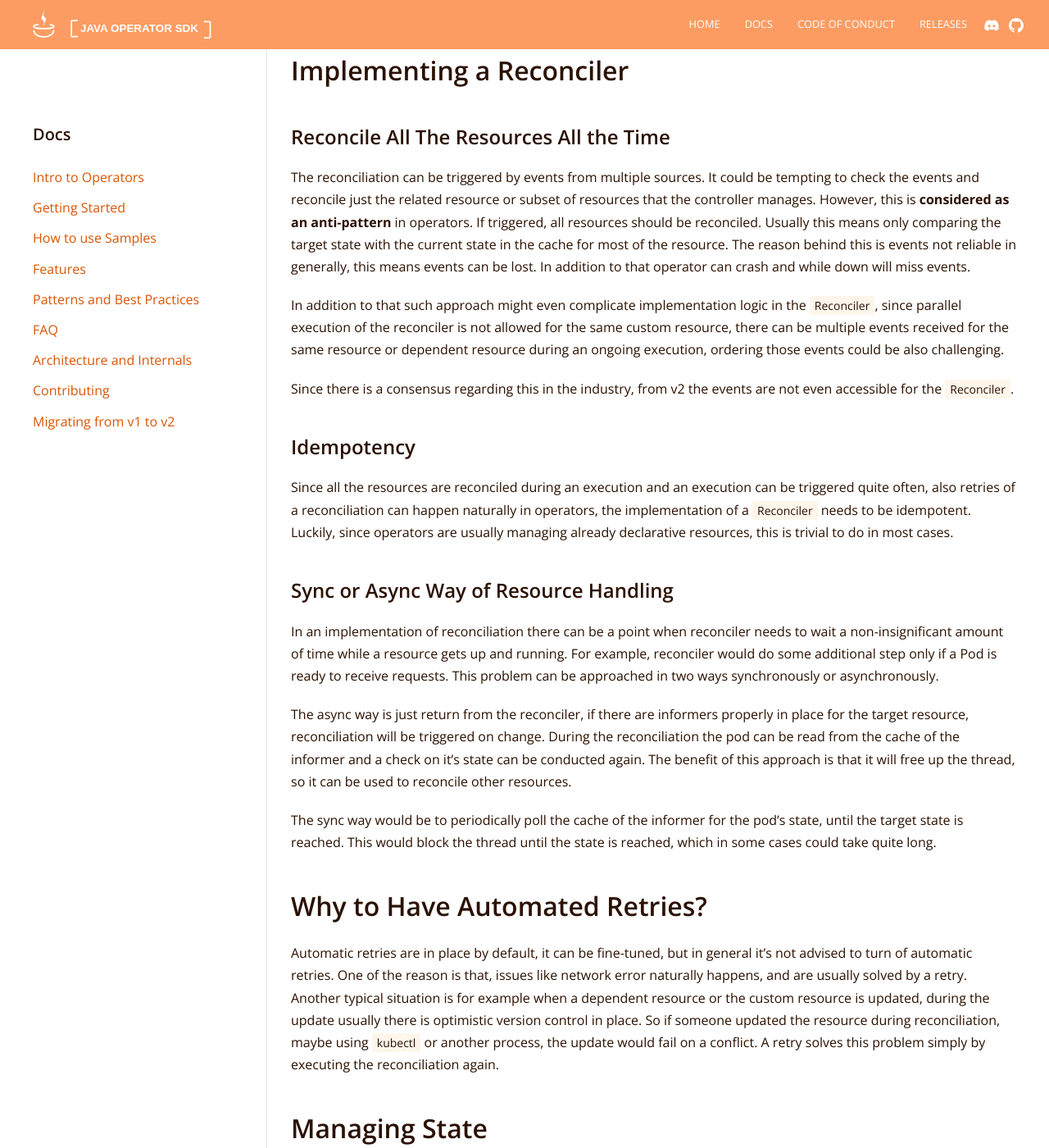
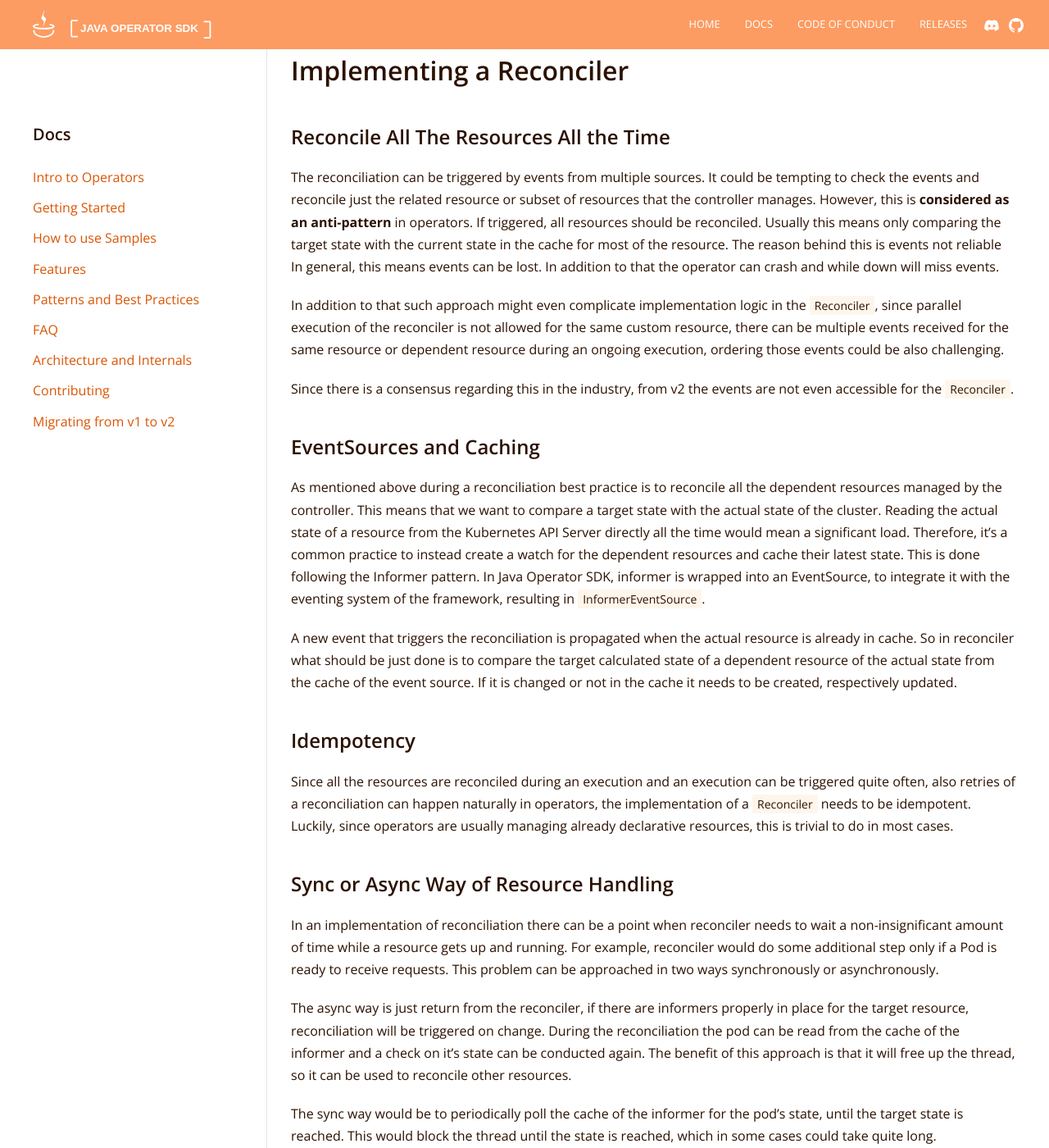
Before and after one commit to operator-framework/java-operator-sdk, a Jekyll site: the page built from docs/documentation/patterns-best-practices.md, in a window 1280 px wide and 1400 px high, scrolled down 293 px. Shown: the whole window at 82% size. Built offline with Jekyll 4.4.1, drawn with Linux system fonts in a browser that asks for light colours; nearby versions of some CDN libraries; some of the changed text lies outside the part shown.

Commit message:
docs: best practices

```diff
--- a/docs/documentation/patterns-best-practices.md
+++ b/docs/documentation/patterns-best-practices.md
@@ -17,11 +17,10 @@ See also best practices in [Operator SDK](https://sdk.operatorframework.io/docs/
 ### Reconcile All The Resources All the Time
 
 The reconciliation can be triggered by events from multiple sources. It could be tempting to check the events and
-reconcile just the related resource or subset of resources that the controller manages. However, this is **considered as an
-anti-pattern** in operators. If triggered, all resources should be reconciled. Usually this means only
-comparing the target state with the current state in the cache for most of the resource.
-The reason behind this is events not reliable in generally, this means events can be lost. In addition to that operator
-can crash and while down will miss events.
+reconcile just the related resource or subset of resources that the controller manages. However, this is **considered as
+an anti-pattern** in operators. If triggered, all resources should be reconciled. Usually this means only comparing the
+target state with the current state in the cache for most of the resource. The reason behind this is events not reliable
+In general, this means events can be lost. In addition to that the operator can crash and while down will miss events.
 
 In addition to that such approach might even complicate implementation logic in the `Reconciler`, since parallel
 execution of the reconciler is not allowed for the same custom resource, there can be multiple events received for the
@@ -30,40 +29,56 @@ same resource or dependent resource during an ongoing execution, ordering those
 Since there is a consensus regarding this in the industry, from v2 the events are not even accessible for
 the `Reconciler`.
 
+### EventSources and Caching
+
+As mentioned above during a reconciliation best practice is to reconcile all the dependent resources managed by the
+controller. This means that we want to compare a target state with the actual state of the cluster. Reading the actual
+state of a resource from the Kubernetes API Server directly all the time would mean a significant load. Therefore, it's
+a common practice to instead create a watch for the dependent resources and cache their latest state. This is done
+following the Informer pattern. In Java Operator SDK, informer is wrapped into an EventSource, to integrate it with the
+eventing system of the framework, resulting in `InformerEventSource`.
+
+A new event that triggers the reconciliation is propagated when the actual resource is already in cache. So in
+reconciler what should be just done is to compare the target calculated state of a dependent resource of the actual
+state from the cache of the event source. If it is changed or not in the cache it needs to be created, respectively
+updated.
+
 ### Idempotency
 
-Since all the resources are reconciled during an execution and an execution can be triggered quite often, also
-retries of a reconciliation can happen naturally in operators, the implementation of a `Reconciler`
-needs to be idempotent. Luckily, since operators are usually managing already declarative resources, this is trivial
-to do in most cases.
+Since all the resources are reconciled during an execution and an execution can be triggered quite often, also retries
+of a reconciliation can happen naturally in operators, the implementation of a `Reconciler`
+needs to be idempotent. Luckily, since operators are usually managing already declarative resources, this is trivial to
+do in most cases.
 
 ### Sync or Async Way of Resource Handling
 
-In an implementation of reconciliation there can be a point when reconciler needs to wait a non-insignificant amount
-of time while a resource gets up and running. For example, reconciler would do some additional step only if a Pod is ready
+In an implementation of reconciliation there can be a point when reconciler needs to wait a non-insignificant amount of
+time while a resource gets up and running. For example, reconciler would do some additional step only if a Pod is ready
 to receive requests. This problem can be approached in two ways synchronously or asynchronously.
 
 The async way is just return from the reconciler, if there are informers properly in place for the target resource,
 reconciliation will be triggered on change. During the reconciliation the pod can be read from the cache of the informer
-and a check on it's state can be conducted again. The benefit of this approach is that it will free up the thread,
-so it can be used to reconcile other resources.
+and a check on it's state can be conducted again. The benefit of this approach is that it will free up the thread, so it
+can be used to reconcile other resources.
 
-The sync way would be to periodically poll the cache of the informer for the pod's state, until the target state
-is reached. This would block the thread until the state is reached, which in some cases could take quite long.
+The sync way would be to periodically poll the cache of the informer for the pod's state, until the target state is
+reached. This would block the thread until the state is reached, which in some cases could take quite long.
 
 ## Why to Have Automated Retries?
 
-Automatic retries are in place by default, it can be fine-tuned, but in general it's not advised to turn
-of automatic retries. One of the reason is that, issues like network error naturally happens, and are usually
-solved by a retry. Another typical situation is for example when a dependent resource or the custom resource is updated,
-during the update usually there is optimistic version control in place. So if someone updated the resource during
-reconciliation, maybe using `kubectl` or another process, the update would fail on a conflict. A retry solves this
-problem simply by executing the reconciliation again.
+Automatic retries are in place by default, it can be fine-tuned, but in general it's not advised to turn of automatic
+retries. One of the reasons is that issues like network error naturally happen and are usually solved by a retry.
+Another typical situation is for example when a dependent resource or the custom resource is updated, during the update
+usually there is optimistic version control in place. So if someone updated the resource during reconciliation, maybe
+using `kubectl` or another process, the update would fail on a conflict. A retry solves this problem simply by executing
+the reconciliation again.
 
 ## Managing State
 
-## Dependent Resources
-
-### EventSources and Caching
-
-### Why are Events Irrelevant?
+When managing only kubernetes resources an explicit state is not necessary about the resources. The state can be
+read/watched, also filtered using labels. Or just following some naming convention. However, when managing external
+resources, there can be a situation for example when the created resource can only be addressed by an ID generated when
+the resource was created. This ID needs to be stored, so on next reconciliation it could be used to addressing the
+resource. One place where it could go is the status sub-resource. On the other hand by definition status should be just
+the result of a reconciliation. Therefore, it's advised in general, to put such state into a separate resource usually a
+Kubernetes Secret or ConfigMap or a dedicated CustomResource, where the structure can be also validated.
```
